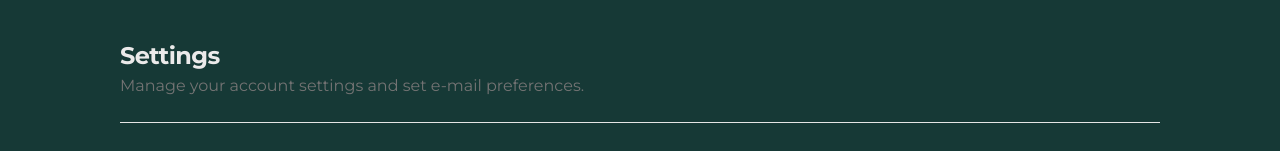
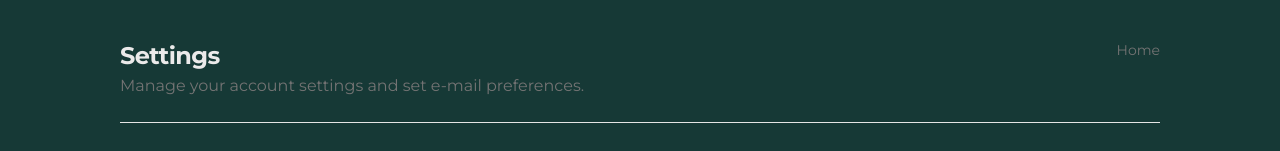
Before and after one commit to seung0708/sentinalAI, a Next.js app: page /settings/integrations in a window 1280 px wide. Shown: the top 151 px of the page. Built offline with nearby package versions, Linux system fonts and the light colour scheme; no server answers.

Commit message:
Added home link to settings page

```diff
--- a/app/(users)/dashboard/page.tsx
+++ b/app/(users)/dashboard/page.tsx
@@ -3,7 +3,7 @@
 import { useEffect } from "react";
 import { useRouter } from "next/navigation";
 
-import { Chart } from "@/app/components/users/chart";
+import { Chart } from "@/app/components/users/Chart";
 import { DataTable } from "@/app/components/users/DataTable";
 import { SectionCards } from "@/app/components/users/SectionCards";
 import { AppSidebar } from "@/app/components/users/Sidebar";
--- a/app/settings/layout.tsx
+++ b/app/settings/layout.tsx
@@ -2,6 +2,8 @@ import Image from "next/image"
 
 import { Separator } from "@/components/ui/separator"
 import { SidebarNav } from "../components/settings/sidebar-nav"
+
+import Link from 'next/link'
 
 const sidebarNavItems = [
   {
@@ -34,11 +36,14 @@ export default function SettingsLayout({ children }: SettingsLayoutProps) {
     return (
       <>
         <div className="space-y-6 p-10 pb-16 ">
+          <div className="flex items-start justify-between">
           <div className="space-y-0.5">
             <h2 className="text-2xl font-bold tracking-tight">Settings</h2>
             <p className="text-muted-foreground">
               Manage your account settings and set e-mail preferences.
             </p>
+          </div>
+            <Link href="/dashboard" className="text-sm text-muted-foreground ">Home</Link>
           </div>
           <Separator className="my-6" />
           <div className="flex flex-col space-y-8 lg:flex-row lg:space-x-5 lg:space-y-0">
```
